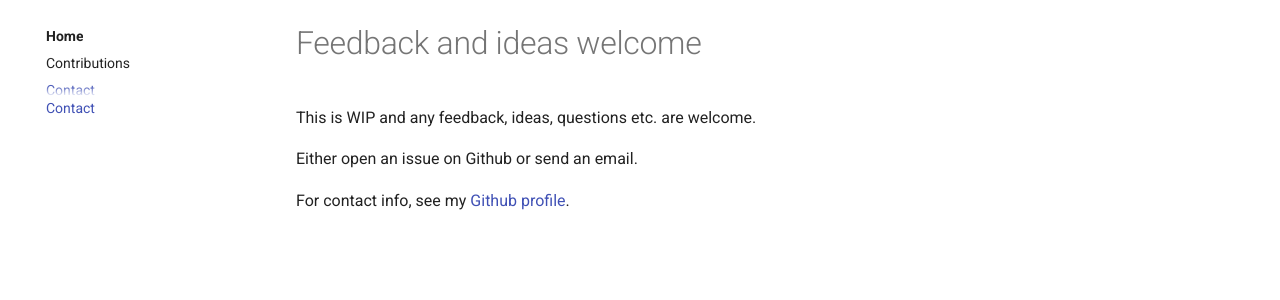
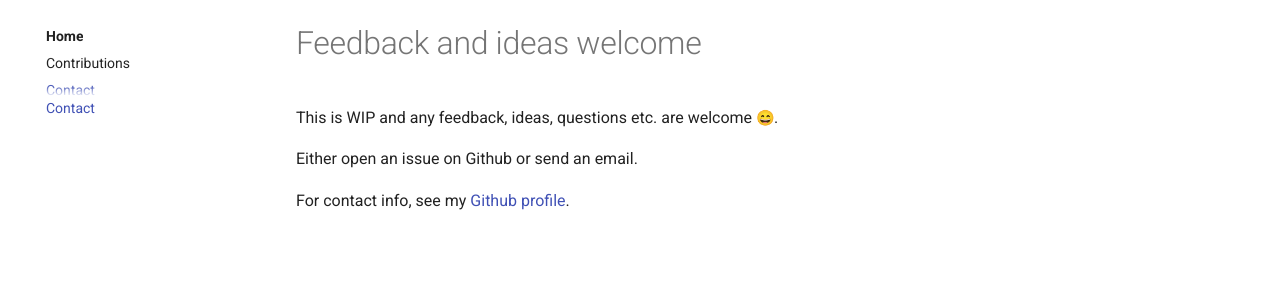
Before and after one commit to composable-logs/composable-logs, an MkDocs documentation site: the page built from docs/docs/contact/index.md, in a window 1280 px wide. Shown: the part 123-423 px from the top of the page. Built offline with MkDocs 1.6.1 and Material for MkDocs 9.7.7, drawn with Linux system fonts in a browser that asks for light colours; emoji names are drawn with the system emoji font; comment, search, counter and statistics services are not loaded; some of the changed lines change nothing that is shown.

Commit message:
add emoji support; page org

```diff
--- a/docs/docs/contact/index.md
+++ b/docs/docs/contact/index.md
@@ -1,6 +1,6 @@
 # Feedback and ideas welcome
 
-This is WIP and any feedback, ideas, questions etc. are welcome.
+This is WIP and any feedback, ideas, questions etc. are welcome :smile:.
 
 Either open an issue on Github or send an email.
 
--- a/docs/mkdocs.yml
+++ b/docs/mkdocs.yml
@@ -1,6 +1,11 @@
 site_name: pynb-dag-runner
 
 markdown_extensions:
+  - attr_list
+  - pymdownx.emoji:
+      emoji_index: !!python/name:materialx.emoji.twemoji
+      emoji_generator: !!python/name:materialx.emoji.to_svg
+
   - pymdownx.superfences:
       custom_fences:
         - name: mermaid
@@ -45,8 +50,7 @@ nav:
     - Welcome: home/index.md
     - Contributions: home/contributions.md
     - Contact: contact/index.md
-  - Live demos:
-    - mnist-digits-demo-pipeline: live-demos/mnist-digits-demo-pipeline.md
+  - Live demos: live-demos/mnist-digits-demo-pipeline.md
   - Next steps: next-steps/index.md
   - OpenTelemetry schema:
     - OpenTelemetry schema: ref/spans.md
```
